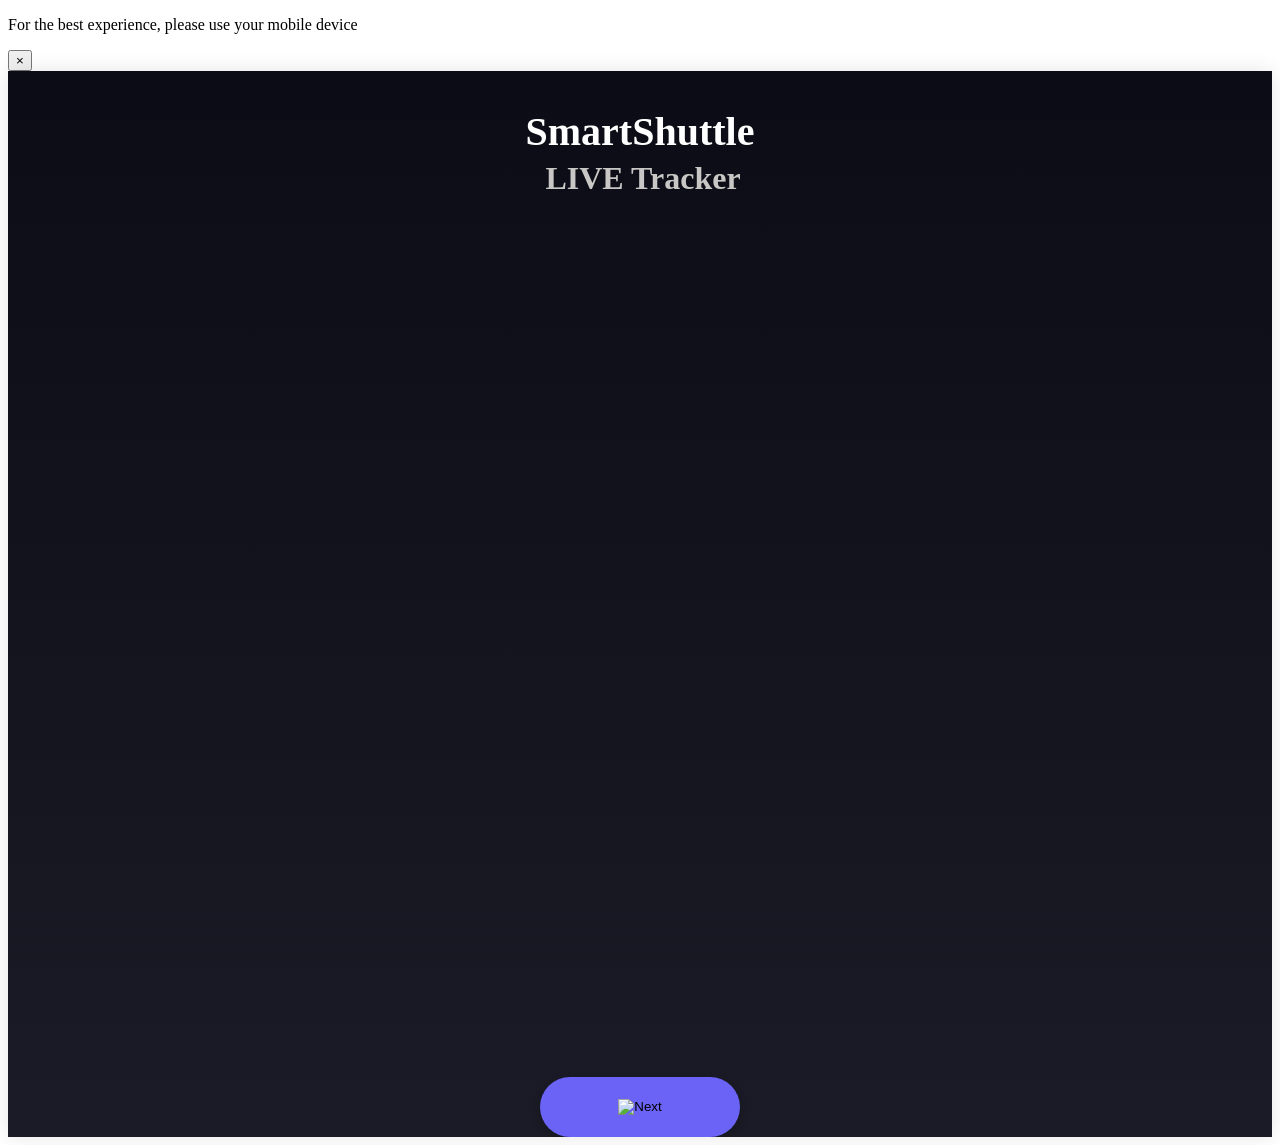
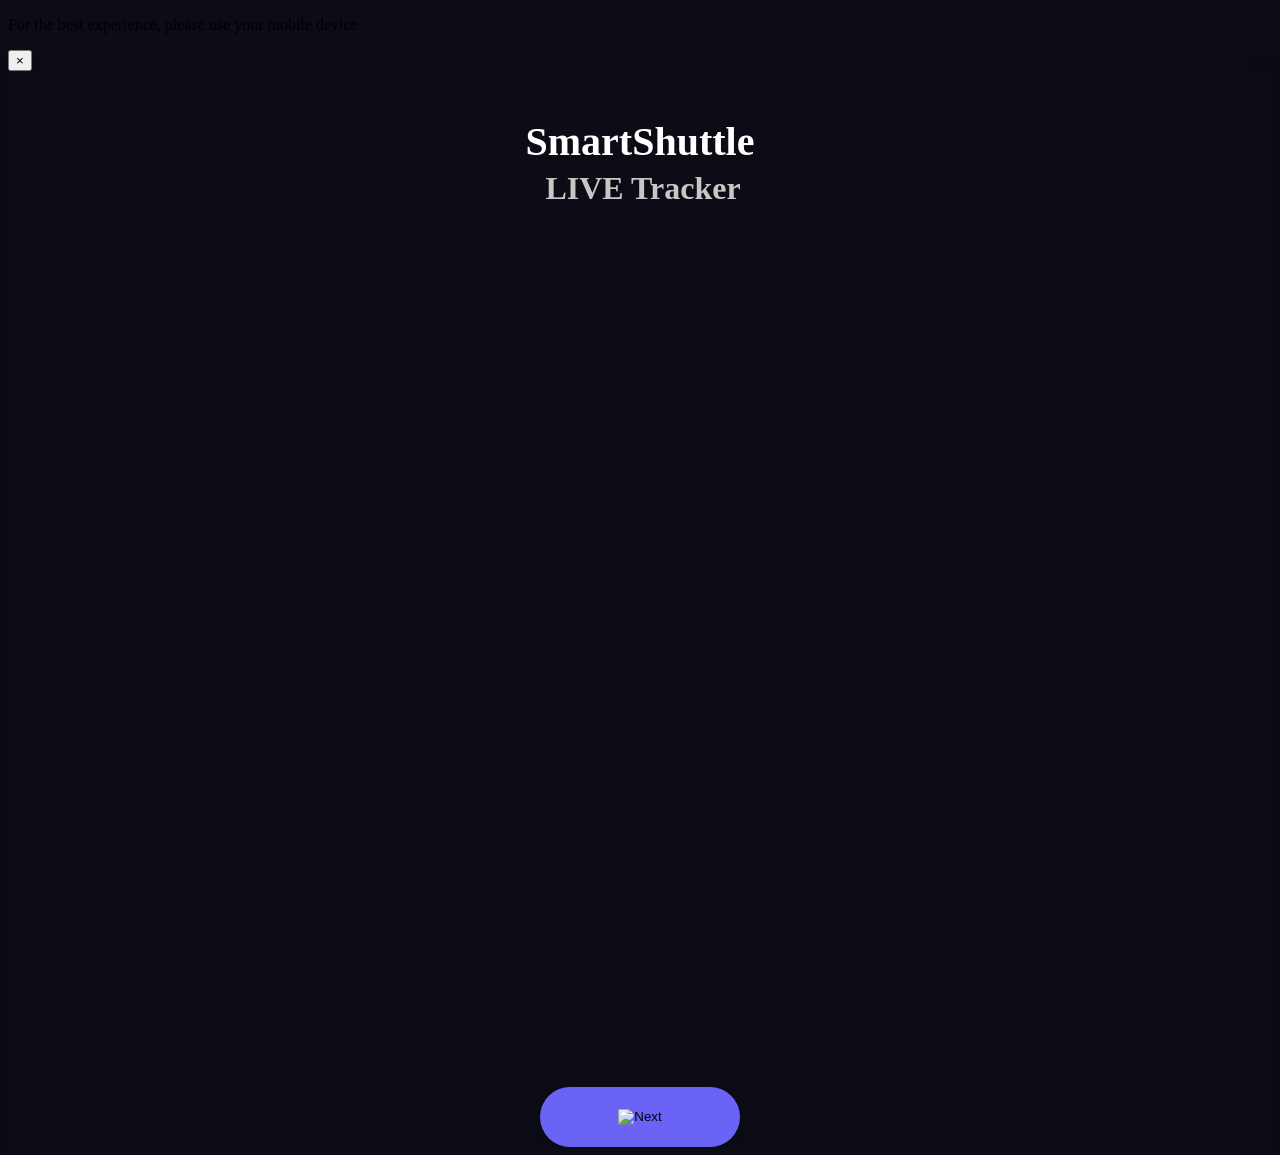

Refine homescreen gradient transition

--- a/css/index.css
+++ b/css/index.css
@@ -1,6 +1,16 @@
 /* Base Layout */
-.container {
-    background: linear-gradient(180deg, #0b0c15 0%, #1a1b26 100%);
+html {
+    background-color: #0b0c15;
+    /* Match status bar color */
+}
+
+body.home-page {
+    background-color: #0b0c15;
+}
+
+.home-page .container {
+    /* Solid color for the top 150px, then transition to the darker shade */
+    background: linear-gradient(180deg, #0b0c15 0%, #0b0c15 150px, #1a1b26 100%);
     position: relative;
     overflow: hidden;
 }
@@ -31,6 +41,8 @@
     flex-direction: column;
     align-items: center;
     padding: 10px 0 5px;
+    /* Extra padding to ensure title is below the solid status area */
+    padding-top: calc(20px + env(safe-area-inset-top, 0px));
     margin-bottom: 5px;
     flex: none;
     border-bottom: none;
@@ -88,6 +100,7 @@
     box-shadow: 0 4px 8px rgba(0, 0, 0, 0.2);
     transition: background-color 0.3s, transform 0.1s;
     z-index: 20;
+    margin-bottom: env(safe-area-inset-bottom, 20px);
 }
 
 .next-button:hover {
@@ -130,25 +143,17 @@ dotlottie-wc {
 }
 
 /* Atmosphere & Lo-Fi Effects */
-/* Layered Z-Index Hierarchy:
-   1: night-glow
-   2: grain-overlay
-   3: stars-container
-   15: main-content/animation
-   20: header/button
-*/
-
 .night-glow {
     position: absolute;
     top: 0;
     left: 0;
     width: 100%;
     height: 100%;
-    /* Layered gradients for a rich Lo-Fi sky */
+    /* Layered gradients for a rich Lo-Fi sky - Shifted down significantly */
     background:
-        radial-gradient(circle at 50% 35%, rgba(165, 201, 255, 0.2) 0%, transparent 60%),
-        radial-gradient(circle at 10% 20%, rgba(255, 138, 255, 0.08) 0%, transparent 40%),
-        radial-gradient(circle at 90% 80%, rgba(106, 99, 246, 0.1) 0%, transparent 50%);
+        radial-gradient(circle at 50% 65%, rgba(165, 201, 255, 0.2) 0%, transparent 60%),
+        radial-gradient(circle at 10% 55%, rgba(255, 138, 255, 0.08) 0%, transparent 40%),
+        radial-gradient(circle at 90% 90%, rgba(106, 99, 246, 0.1) 0%, transparent 50%);
     pointer-events: none;
     z-index: 1;
 }
@@ -165,7 +170,6 @@ dotlottie-wc {
     z-index: 2;
     mix-blend-mode: overlay;
     animation: grainMove 8s steps(10) infinite;
-    /* Slowed down significantly for texture */
 }
 
 .stars-container {
@@ -190,7 +194,6 @@ dotlottie-wc {
         10vw 35vh #fff, 45vw 32vh #fff, 60vw 38vh #fff, 80vw 30vh #fff;
     border-radius: 50%;
     animation: twinkling 7s ease-in-out infinite alternate;
-    /* More relaxed, natural twinkle */
 }
 
 /* Animations */
